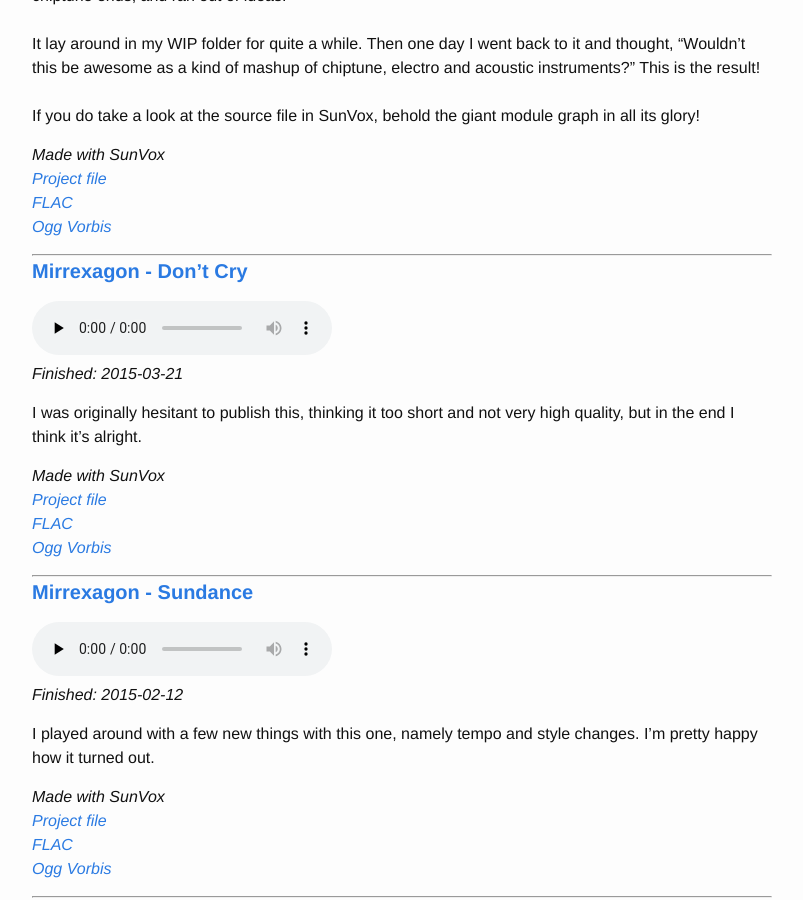
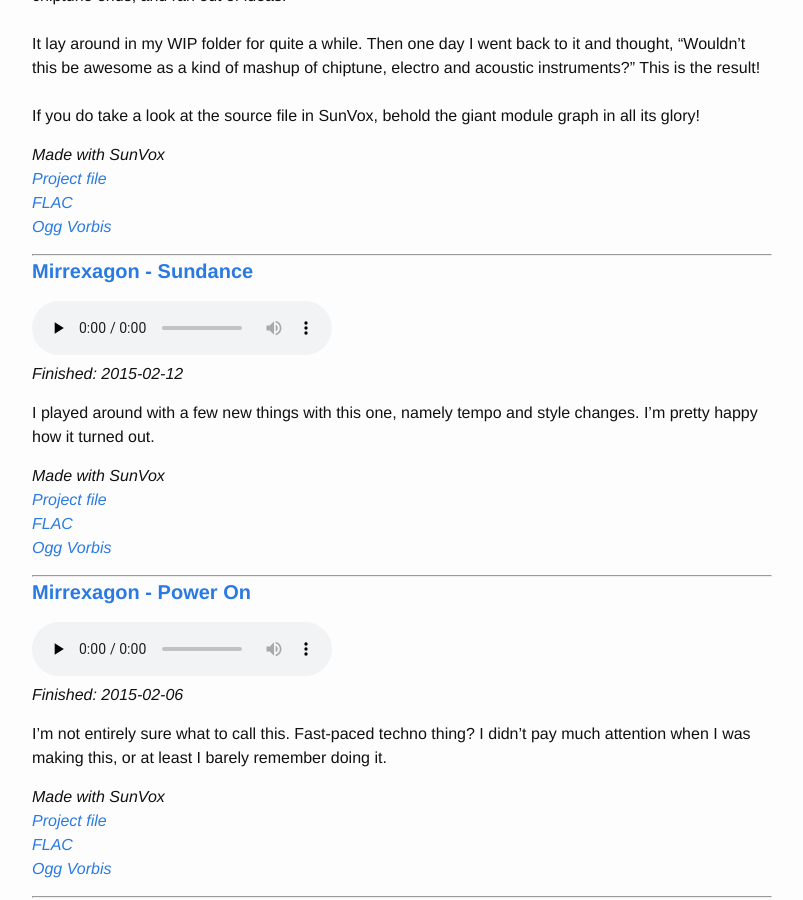
Before and after one commit to legospacy/legospacy.github.io, a Jekyll site: the page built from music.md, in a window 1280 px wide and 900 px high, scrolled down 4073 px. Shown: the whole window, without its empty margins (238-1041 px from the left). Built offline with Jekyll 4.4.1, drawn with Linux system fonts in a browser that asks for light colours.

Commit message:
Remove a song

```diff
--- a/_data/music.yaml
+++ b/_data/music.yaml
@@ -123,15 +123,6 @@
     in all its glory!
 
 '
-- tags:
-    Date: 2015-03-21
-    Title: Don't Cry
-    Artist: Mirrexagon
-  filename: mirrexagon_-_dont_cry.sunvox
-  ext: sunvox
-  program: SunVox
-  comment: I was originally hesitant to publish this, thinking it too short and not
-    very high quality, but in the end I think it's alright.
 - tags:
     Date: 2015-02-12
     Title: Sundance
```
